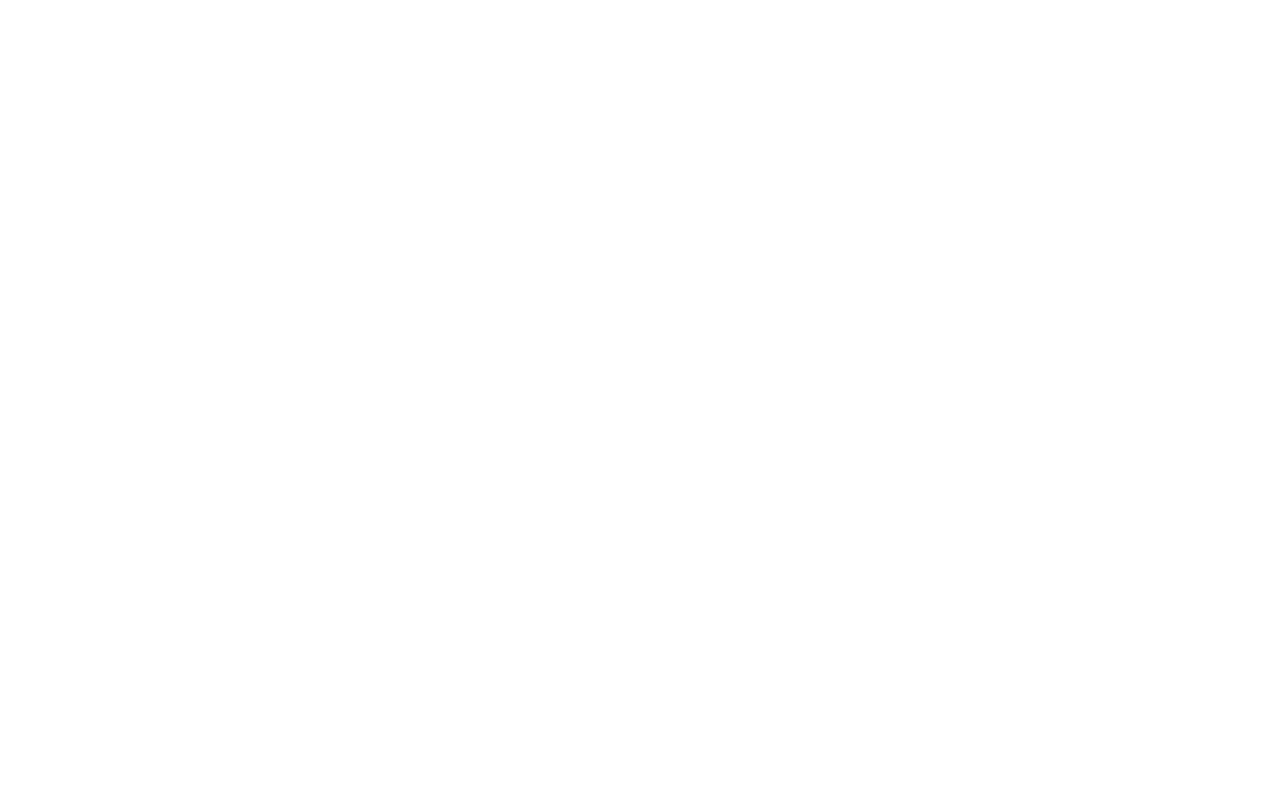
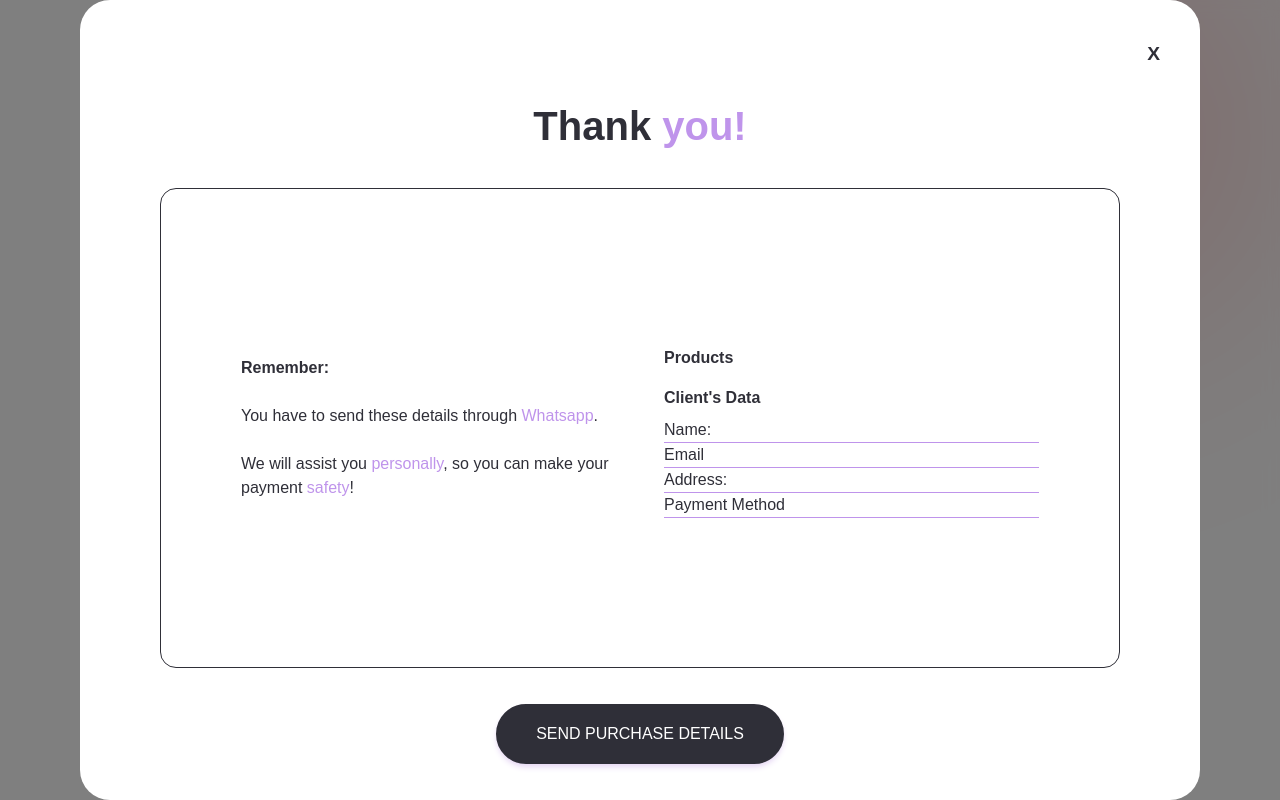
Before and after one commit to dannxvc/ecommerce-jewelry, a React (Create React App) app: page /purcharse in a window 1280 px wide. Before the commit this address had no page. Shown: the top 800 px of the page. Built offline with nearby package versions, Linux system fonts and the light colour scheme.

Commit message:
Add Purcharse page with the purcharse details

```diff
--- a/src/App.js
+++ b/src/App.js
@@ -6,6 +6,7 @@
 import Cart from './pages/Cart';
 import Checkout from './pages/Checkout';
 import { ShopProvider } from './services/ShopContext';
+import Purcharse from './pages/Purcharse';
 function App() {
   return (
     <ShopProvider>
@@ -13,6 +14,7 @@
         <Route path='/' element={<Home/>}>
           <Route path='/cart' element={<Cart/>}/>
           <Route path='/checkout' element={<Checkout/>}/>
+          <Route path='/purcharse' element={<Purcharse/>}/>
         </Route>
         <Route path='/products' element={<Products/>}/>
       </Routes>
--- a/src/pages/Checkout/index.js
+++ b/src/pages/Checkout/index.js
@@ -67,7 +67,7 @@
                             onChange={e=>onChange(e,'paymentmethod')}
                         />
                     </form>
-                    <Link to="/cart" className="w-full mx-auto flex">
+                    <Link to="/purcharse" className="w-full mx-auto flex">
                         <Button
                             text={"FINISH PROCESS"}
                             classBtn={"btn_black"}
--- /dev/null
+++ b/src/pages/Purcharse/DetailsItem.js
@@ -0,0 +1,14 @@
+import styles from "./DetailsItem.module.css";
+function DetailsItem({key,subtitle, description}) {
+    return (
+        <div className={styles.item_container}>
+            <div className={styles.item_description}>
+                <p>{subtitle}</p>
+                <p className={styles.item_data}>{description}</p>
+            </div>
+            <hr className="border-purple"/>
+        </div>
+     );
+}
+
+export default DetailsItem;
--- /dev/null
+++ b/src/pages/Purcharse/DetailsItem.module.css
@@ -0,0 +1,9 @@
+.item_container{
+    @apply w-full ;
+}
+.item_description{
+    @apply grid grid-flow-col auto-cols-auto w-full;
+}
+.item_data{
+    @apply text-right;
+}
--- /dev/null
+++ b/src/pages/Purcharse/Purcharse.module.css
@@ -0,0 +1,7 @@
+.purcharse_container{
+    @apply grid grid-cols-2 border border-black
+            rounded-[1rem] gap-[3rem]
+            items-center p-20 w-[90%]
+            max-w-[60rem] mx-auto h-[60%]
+            mt-8;
+}
--- /dev/null
+++ b/src/pages/Purcharse/index.js
@@ -0,0 +1,60 @@
+import Button from "../../components/Button";
+import Modal from "../../components/Modal";
+import useShop from "../../services/ShopContext";
+import DetailsItem from "./DetailsItem";
+import styles from './Purcharse.module.css';
+function Purcharse() {
+    const { products, client } = useShop();
+    return (
+        <Modal
+            title="Thank "
+            title_purple="you!"
+        >
+            <div className={styles.purcharse_container}>
+                <div className="flex flex-col gap-[1.5rem]">
+                    <h3><strong>Remember:</strong></h3>
+                    <p>You have to send these details through <span className='text-purple'>Whatsapp</span>.</p>
+                    <p>
+                        We will assist you <span className='text-purple'>personally</span>, so you can
+                        make your payment <span className='text-purple'>safety</span>!
+                    </p>
+                </div>
+                <div>
+                    <h3 className="my-2"><strong>Products</strong></h3>
+                    {products.map(product=>
+                        <DetailsItem
+                            key={product.id}
+                            subtitle={product.name}
+                            description={product.price}
+                        />
+                    )}
+                    <h3 className="mb-2 mt-4"><strong>Client's Data</strong></h3>
+                    <DetailsItem
+                        subtitle={"Name:"}
+                        description={client.name}
+                    />
+                    <DetailsItem
+                        subtitle={"Email"}
+                        description={client.email}
+                    />
+                    <DetailsItem
+                        subtitle={"Address:"}
+                        description={client.address}
+                    />
+                    <DetailsItem
+                        subtitle={"Payment Method"}
+                        description={client.paymentmethod}
+                    />
+
+                </div>
+            </div>
+            <Button
+                text={"SEND PURCHASE DETAILS"}
+                classBtn={"btn_black"}
+                // onClick={handleClick}
+            />
+        </Modal>
+     );
+}
+
+export default Purcharse;
--- a/src/services/ShopContext.js
+++ b/src/services/ShopContext.js
@@ -43,8 +43,6 @@
     };
 
     const addClientData = (client) => {
-        // state.client = ...client;
-
         dispatch ({
             type: "ADD_CLIENT_DATA",
             payload:{
@@ -56,6 +54,7 @@
     const value = {
         total: state.total,
         products: state.products,
+        client:state.client,
         addToCart,
         removeFromCart,
         addClientData
```
